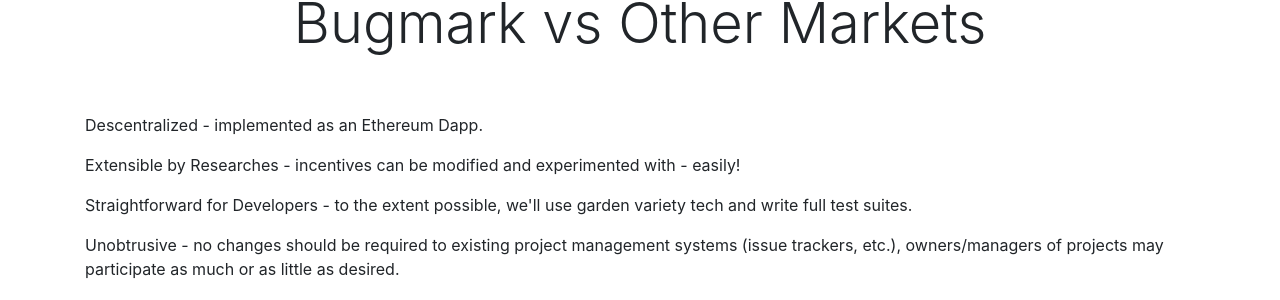
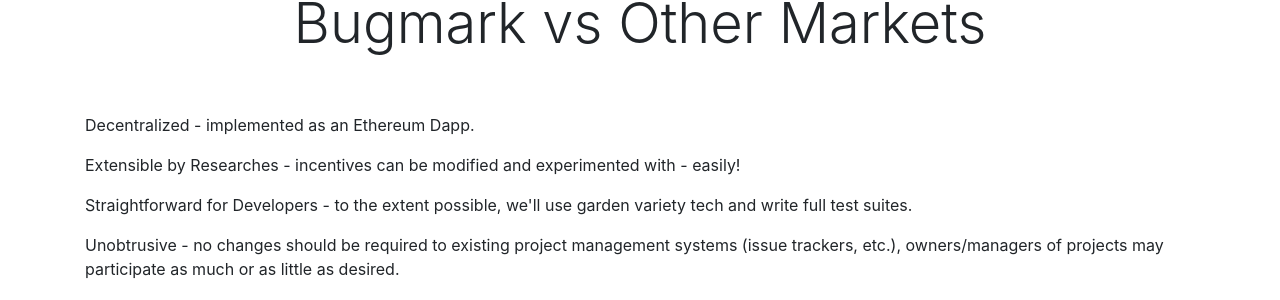
Before and after one commit to bugmark/website, a Jekyll site: the page built from index.html, in a window 1280 px wide and 900 px high, scrolled down 1416 px. Shown: the part 145-445 px from the top of the window. Built offline with Jekyll 4.4.1, drawn with Linux system fonts in a browser that asks for light colours; nearby versions of some CDN libraries; the list of posts is cut into pages by our own code.

Commit message:
fix typo

```diff
--- a/_pages/developer.html
+++ b/_pages/developer.html
@@ -94,7 +94,7 @@
 				<h3 class="display-4">Bugmark vs Other Markets</h3>
 			</div>
 			<div class="section-content pb-5">
-				<p>Descentralized - implemented as an Ethereum Dapp.</p>
+				<p>Decentralized - implemented as an Ethereum Dapp.</p>
 				<p>Extensible by Researches - incentives can be modified and experimented with - easily!</p>
 				<p>Straightforward for Developers - to the extent possible, we'll use garden variety tech and write full test suites.</p>
 				<p>Unobtrusive - no changes should be required to existing project management systems (issue trackers, etc.), owners/managers of projects may participate as much or as little as desired.</p>
--- a/_pages/funder.html
+++ b/_pages/funder.html
@@ -85,7 +85,7 @@
 				<h3 class="display-4">Bugmark vs Other Markets</h3>
 			</div>
 			<div class="section-content pb-5">
-				<p>Descentralized - implemented as an Ethereum Dapp.</p>
+				<p>Decentralized - implemented as an Ethereum Dapp.</p>
 				<p>Extensible by Researches - incentives can be modified and experimented with - easily!</p>
 				<p>Straightforward for Developers - to the extent possible, we'll use garden variety tech and write full test suites.</p>
 				<p>Unobtrusive - no changes should be required to existing project management systems (issue trackers, etc.), owners/managers of projects may participate as much or as little as desired.</p>
--- a/index.html
+++ b/index.html
@@ -103,7 +103,7 @@
 				<h3 class="display-4">Bugmark vs Other Markets</h3>
 			</div>
 			<div class="section-content pb-5">
-				<p>Descentralized - implemented as an Ethereum Dapp.</p>
+				<p>Decentralized - implemented as an Ethereum Dapp.</p>
 				<p>Extensible by Researches - incentives can be modified and experimented with - easily!</p>
 				<p>Straightforward for Developers - to the extent possible, we'll use garden variety tech and write full test suites.</p>
 				<p>Unobtrusive - no changes should be required to existing project management systems (issue trackers, etc.), owners/managers of projects may participate as much or as little as desired.</p>
```
